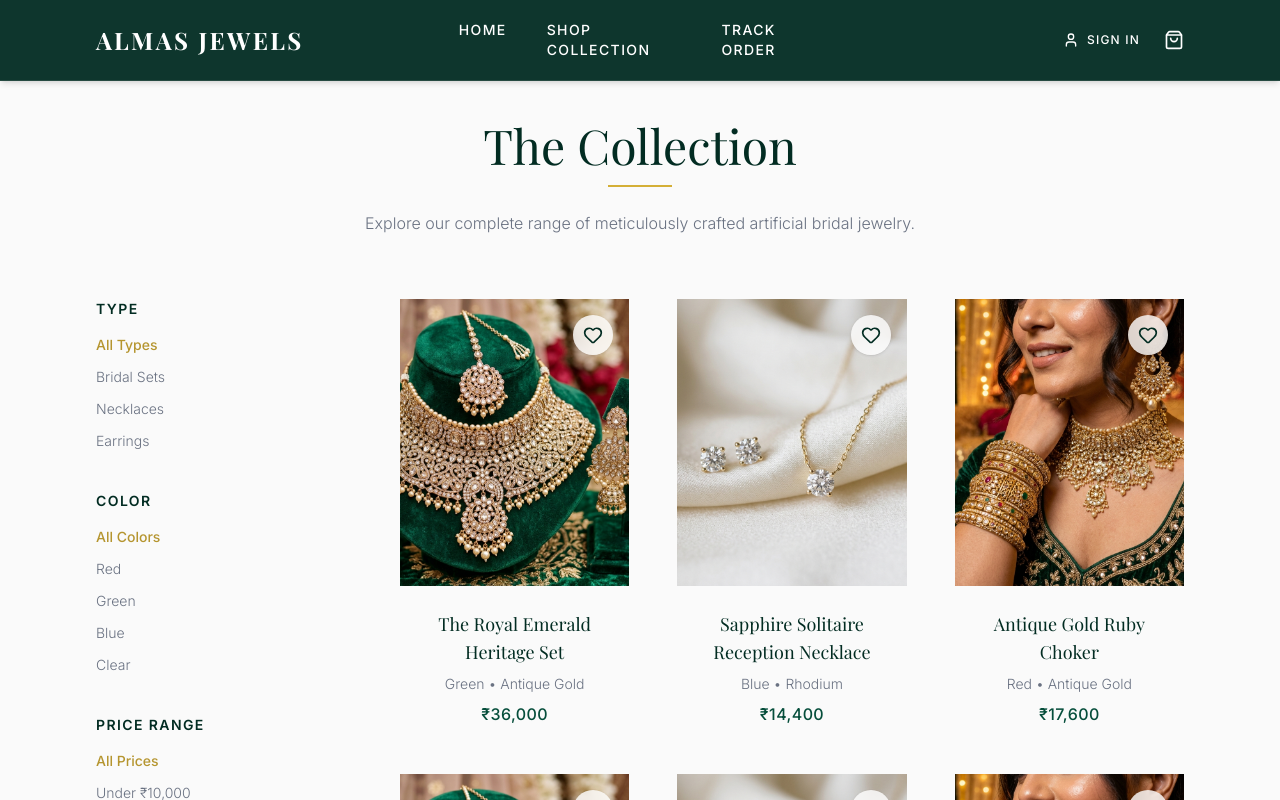
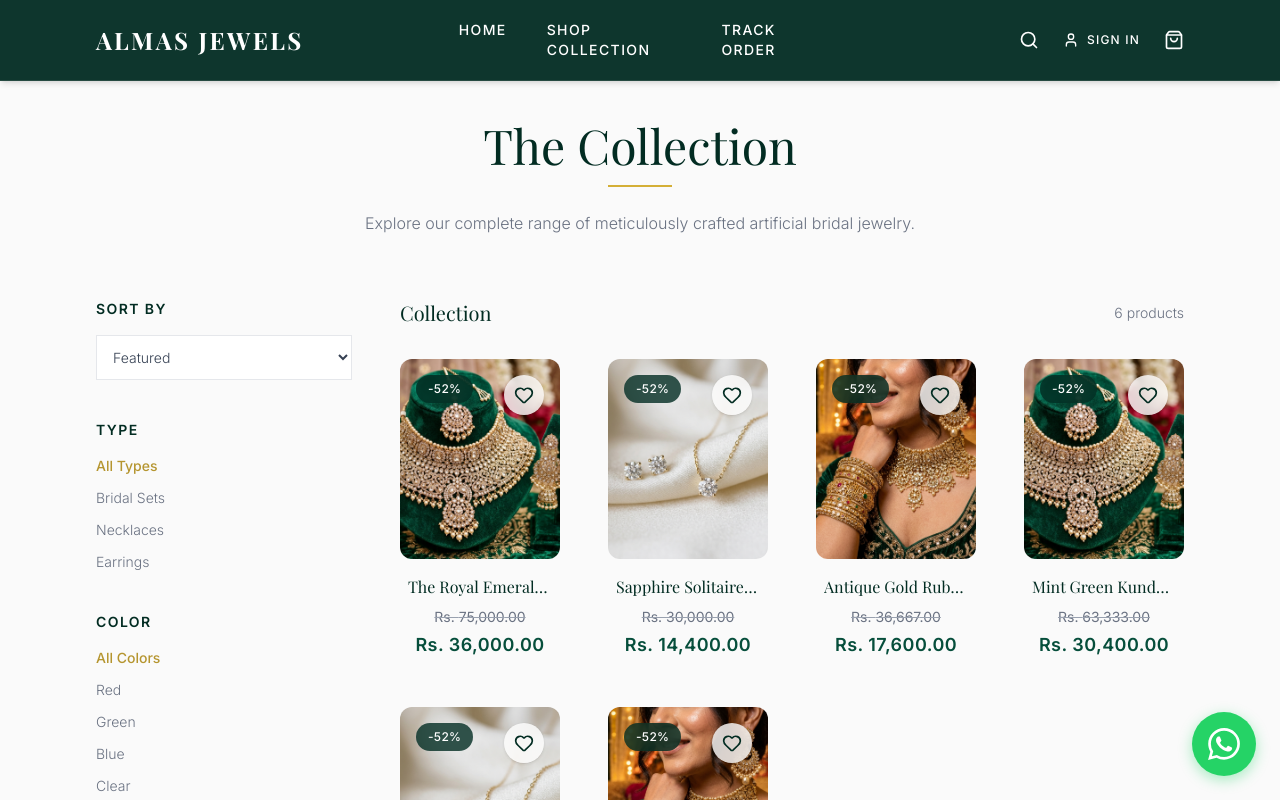
Before and after one commit to faisal30119/almas-jewels, a React (Vite) app: page /shop in a window 1280 px wide. Shown: the top 800 px of the page. Built offline with nearby package versions, Linux system fonts and the light colour scheme; no server answers; the database is empty; a web font is replaced by a local one.

Commit message:
feat(shop): add product search functionality
Implement real-time product filtering by name and update URL parameters to enable search persistence across the shop page.

```diff
--- a/src/components/Layout.tsx
+++ b/src/components/Layout.tsx
@@ -1,7 +1,7 @@
 import React, { useState, useEffect } from 'react';
-import { Link, Outlet, useLocation } from 'react-router-dom';
+import { Link, Outlet, useLocation, useNavigate } from 'react-router-dom';
 import { motion, AnimatePresence } from 'motion/react';
-import { ShoppingBag, User, LogOut, Instagram, Menu, X, Check } from 'lucide-react';
+import { ShoppingBag, User, LogOut, Instagram, Menu, X, Check, Search } from 'lucide-react';
 import { WhatsAppIcon } from './icons';
 import { useCart } from '../context/CartContext';
 import { useAuth } from '../context/AuthContext';
@@ -17,6 +17,31 @@ export default function Layout() {
 
   const [isScrolled, setIsScrolled] = useState(false);
   const [isMobileMenuOpen, setIsMobileMenuOpen] = useState(false);
+
+  const navigate = useNavigate();
+  const [searchQuery, setSearchQuery] = useState('');
+  const [isSearchOpen, setIsSearchOpen] = useState(false);
+
+  useEffect(() => {
+    const params = new URLSearchParams(location.search);
+    setSearchQuery(params.get('search') || '');
+  }, [location.search]);
+
+  const handleSearchChange = (e: React.ChangeEvent<HTMLInputElement>) => {
+    const val = e.target.value;
+    setSearchQuery(val);
+    if (val) {
+      const params = new URLSearchParams(location.search);
+      params.set('search', val);
+      navigate(`/shop?${params.toString()}`);
+    } else {
+      if (location.pathname === '/shop') {
+        const params = new URLSearchParams(location.search);
+        params.delete('search');
+        navigate(`/shop?${params.toString()}`);
+      }
+    }
+  };
 
   // Inquiry form state
   const [inquiryName, setInquiryName] = useState('');
@@ -67,8 +92,9 @@ export default function Layout() {
   }, [location.pathname]);
 
   return (
-    <div className="min-h-screen bg-[#FAFAFA] text-emerald-950 font-sans selection:bg-gold-500 selection:text-white flex flex-col">
-      <nav className={cn(
+    <>
+      <div className="min-h-screen bg-[#FAFAFA] text-emerald-950 font-sans selection:bg-gold-500 selection:text-white flex flex-col">
+        <nav className={cn(
         "fixed top-0 left-0 right-0 z-50 flex items-center justify-between px-6 py-5 md:px-12 lg:px-24 transition-all duration-300 border-b",
         isHome
           ? (isScrolled || isMobileMenuOpen)
@@ -92,6 +118,49 @@ export default function Layout() {
 
         {/* Right: Icons & Actions */}
         <div className="flex-1 flex justify-end items-center gap-4 md:gap-6">
+          <div className="relative flex items-center">
+            {isSearchOpen ? (
+              <motion.div
+                initial={{ width: 0, opacity: 0 }}
+                animate={{ width: 200, opacity: 1 }}
+                exit={{ width: 0, opacity: 0 }}
+                className="relative"
+              >
+                <input
+                  type="text"
+                  placeholder="Search products..."
+                  value={searchQuery}
+                  onChange={handleSearchChange}
+                  className="w-full bg-transparent border-b border-white/30 focus:border-gold-400 text-sm text-white placeholder:text-white/50 px-2 py-1 outline-none transition-colors"
+                  autoFocus
+                />
+                <button
+                  onClick={() => {
+                    setIsSearchOpen(false);
+                    if (searchQuery) {
+                      setSearchQuery('');
+                      if (location.pathname === '/shop') {
+                        const params = new URLSearchParams(location.search);
+                        params.delete('search');
+                        navigate(`/shop?${params.toString()}`);
+                      }
+                    }
+                  }}
+                  className="absolute right-0 top-1/2 -translate-y-1/2 text-white/50 hover:text-white transition-colors"
+                >
+                  <X className="w-4 h-4" />
+                </button>
+              </motion.div>
+            ) : (
+              <button
+                onClick={() => setIsSearchOpen(true)}
+                className="hover:text-gold-400 transition-colors shrink-0"
+                title="Search"
+              >
+                <Search className="w-5 h-5" />
+              </button>
+            )}
+          </div>
           {user ? (
             <>
               <div className="hidden md:flex items-center gap-4">
@@ -307,6 +376,20 @@ export default function Layout() {
           </div>
         </div>
       </footer>
-    </div>
+      </div>
+      {/* Floating WhatsApp Button */}
+      <a
+        href="https://wa.me/919973819387"
+        target="_blank"
+        rel="noopener noreferrer"
+        className="fixed bottom-6 right-6 z-[9999] bg-[#25D366] text-white p-4 rounded-full shadow-[0_4px_14px_0_rgba(37,211,102,0.39)] hover:scale-110 transition-transform duration-300 flex items-center justify-center group"
+        aria-label="Chat on WhatsApp"
+      >
+        <WhatsAppIcon className="w-8 h-8" />
+        <span className="absolute right-full mr-4 bg-white text-gray-800 text-sm py-2 px-4 rounded shadow-md opacity-0 group-hover:opacity-100 transition-opacity whitespace-nowrap pointer-events-none">
+          Need help? Chat with us
+        </span>
+      </a>
+    </>
   );
 }
--- a/src/pages/Shop.tsx
+++ b/src/pages/Shop.tsx
@@ -55,9 +55,12 @@ export default function Shop() {
   const activeStone = searchParams.get('stone');
   const activePlating = searchParams.get('plating');
   const activePriceRange = searchParams.get('price');
+  const activeSort = searchParams.get('sort') || 'featured';
+  const activeSearch = searchParams.get('search')?.toLowerCase() || '';
 
   const filteredProducts = useMemo(() => {
-    return dbProducts.filter(p => {
+    let result = dbProducts.filter(p => {
+      if (activeSearch && !p.name.toLowerCase().includes(activeSearch)) return false;
       if (activeCategory && p.category !== activeCategory) return false;
       if (activeStone && p.stoneColor !== activeStone) return false;
       if (activePlating && p.plating !== activePlating) return false;
@@ -69,7 +72,15 @@ export default function Shop() {
       }
       return true;
     });
-  }, [activeCategory, activeStone, activePlating, activePriceRange, dbProducts]);
+
+    if (activeSort === 'price-asc') {
+      result = [...result].sort((a, b) => a.price - b.price);
+    } else if (activeSort === 'price-desc') {
+      result = [...result].sort((a, b) => b.price - a.price);
+    }
+
+    return result;
+  }, [activeCategory, activeStone, activePlating, activePriceRange, activeSort, activeSearch, dbProducts]);
 
   const updateFilter = (key: string, value: string | null) => {
     const newParams = new URLSearchParams(searchParams);
@@ -104,20 +115,37 @@ export default function Shop() {
       </div>
 
       <div className="flex flex-col lg:flex-row gap-12">
-        {/* Mobile Filter Toggle */}
-        <button
-          className="lg:hidden flex items-center gap-2 text-emerald-950 font-medium uppercase tracking-widest text-sm border-b border-emerald-950/20 pb-2 w-max"
-          onClick={() => setIsFilterOpen(!isFilterOpen)}
-        >
-          <Filter className="w-4 h-4" /> Filters
-        </button>
+        {/* Mobile Filter Toggle & Header */}
+        <div className="lg:hidden flex items-center justify-between border-b border-emerald-950/20 pb-4">
+          <button
+            className="flex items-center gap-2 text-emerald-950 font-medium tracking-wide text-sm"
+            onClick={() => setIsFilterOpen(!isFilterOpen)}
+          >
+            <Filter className="w-4 h-4" /> Filter and sort
+          </button>
+          <span className="text-gray-500 text-sm font-light">{filteredProducts.length} products</span>
+        </div>
 
         {/* Filters Sidebar */}
         <aside className={cn(
           "lg:w-64 flex-shrink-0 transition-all duration-300 overflow-hidden",
-          isFilterOpen ? "max-h-screen" : "max-h-0 lg:max-h-full"
+          isFilterOpen ? "max-h-[2000px]" : "max-h-0 lg:max-h-full"
         )}>
           <div className="space-y-10">
+            {/* Sort Filter */}
+            <div>
+              <h3 className="text-sm font-bold uppercase tracking-widest text-emerald-950 mb-4">Sort By</h3>
+              <select
+                value={activeSort}
+                onChange={(e) => updateFilter('sort', e.target.value)}
+                className="w-full border border-gray-200 p-3 bg-white text-gray-700 text-sm focus:outline-none focus:border-emerald-950 font-light"
+              >
+                <option value="featured">Featured</option>
+                <option value="price-asc">Price: Low to High</option>
+                <option value="price-desc">Price: High to Low</option>
+              </select>
+            </div>
+
             {/* Category Filter */}
             <div>
               <h3 className="text-sm font-bold uppercase tracking-widest text-emerald-950 mb-4">Type</h3>
@@ -210,6 +238,10 @@ export default function Shop() {
 
         {/* Product Grid */}
         <div className="flex-1">
+          <div className="hidden lg:flex items-center justify-between mb-8">
+            <h2 className="text-xl font-serif text-emerald-950">Collection</h2>
+            <span className="text-gray-500 font-light text-sm">{filteredProducts.length} products</span>
+          </div>
           {isLoading ? (
             <div className="flex justify-center py-20">
               <Loader2 className="w-8 h-8 animate-spin text-gold-500" />
@@ -219,8 +251,11 @@ export default function Shop() {
               No products found matching your criteria.
             </div>
           ) : (
-            <div className="grid grid-cols-1 md:grid-cols-2 xl:grid-cols-3 gap-8 lg:gap-12">
-              {filteredProducts.map((product, idx) => (
+            <div className="grid grid-cols-2 lg:grid-cols-3 xl:grid-cols-4 gap-4 md:gap-8 lg:gap-12">
+              {filteredProducts.map((product, idx) => {
+                const discount = 40 + (String(product.id).charCodeAt(0) % 20);
+                const oldPrice = Math.round(product.price / (1 - discount / 100));
+                return (
                 <motion.div
                   key={product.id}
                   initial="hidden"
@@ -235,27 +270,32 @@ export default function Shop() {
                       e.stopPropagation();
                       toggleWishlist(product);
                     }}
-                    className="absolute top-4 right-4 z-20 w-10 h-10 rounded-full bg-white/80 backdrop-blur flex items-center justify-center text-emerald-950 hover:bg-white transition-colors shadow-sm"
+                    className="absolute top-2 right-2 md:top-4 md:right-4 z-20 w-8 h-8 md:w-10 md:h-10 rounded-full bg-white/80 backdrop-blur flex items-center justify-center text-emerald-950 hover:bg-white transition-colors shadow-sm"
                   >
-                    <Heart className={cn("w-5 h-5 transition-all duration-300", isInWishlist(product.id) ? "fill-gold-500 text-gold-500" : "hover:scale-110")} />
+                    <Heart className={cn("w-4 h-4 md:w-5 md:h-5 transition-all duration-300", isInWishlist(product.id) ? "fill-gold-500 text-gold-500" : "hover:scale-110")} />
                   </button>
                   <Link to={`/product/${product.id}`} className="block">
-                    <div className="overflow-hidden aspect-[4/5] relative mb-6 bg-gray-100">
+                    <div className="overflow-hidden aspect-[4/5] relative mb-3 md:mb-4 bg-gray-100 rounded-lg md:rounded-xl">
                       <div className="absolute inset-0 bg-emerald-950/5 opacity-0 group-hover:opacity-100 transition-opacity duration-500 z-10" />
+                      <div className="absolute top-2 left-2 md:top-4 md:left-4 z-20 bg-emerald-950/80 text-white text-[10px] md:text-xs px-2 md:px-3 py-1 md:py-1.5 rounded-full backdrop-blur-sm font-medium tracking-wide">
+                        -{discount}%
+                      </div>
                       <img
                         src={product.image}
                         alt={product.name}
                         className="w-full h-full object-cover object-center group-hover:scale-105 transition-transform duration-700"
                       />
                     </div>
-                    <div className="text-center px-4">
-                      <h3 className="text-lg font-serif text-emerald-950 mb-2 group-hover:text-gold-600 transition-colors">{product.name}</h3>
-                      <p className="text-sm text-gray-500 font-light mb-2">{product.stoneColor} • {product.plating}</p>
-                      <p className="text-emerald-900 font-medium tracking-wide">₹{product.price.toLocaleString('en-IN')}</p>
+                    <div className="text-center px-1 md:px-2">
+                      <h3 className="text-xs md:text-base font-serif text-emerald-950 mb-1 group-hover:text-gold-600 transition-colors truncate">{product.name}</h3>
+                      <div className="flex flex-col items-center gap-0.5 md:gap-1 mt-1 md:mt-2">
+                        <span className="text-[11px] md:text-sm text-gray-500 line-through decoration-gray-400">Rs. {oldPrice.toLocaleString('en-IN')}.00</span>
+                        <span className="text-sm md:text-lg text-emerald-900 font-semibold tracking-wide">Rs. {product.price.toLocaleString('en-IN')}.00</span>
+                      </div>
                     </div>
                   </Link>
                 </motion.div>
-              ))}
+              )})}
             </div>
           )}
         </div>
```
